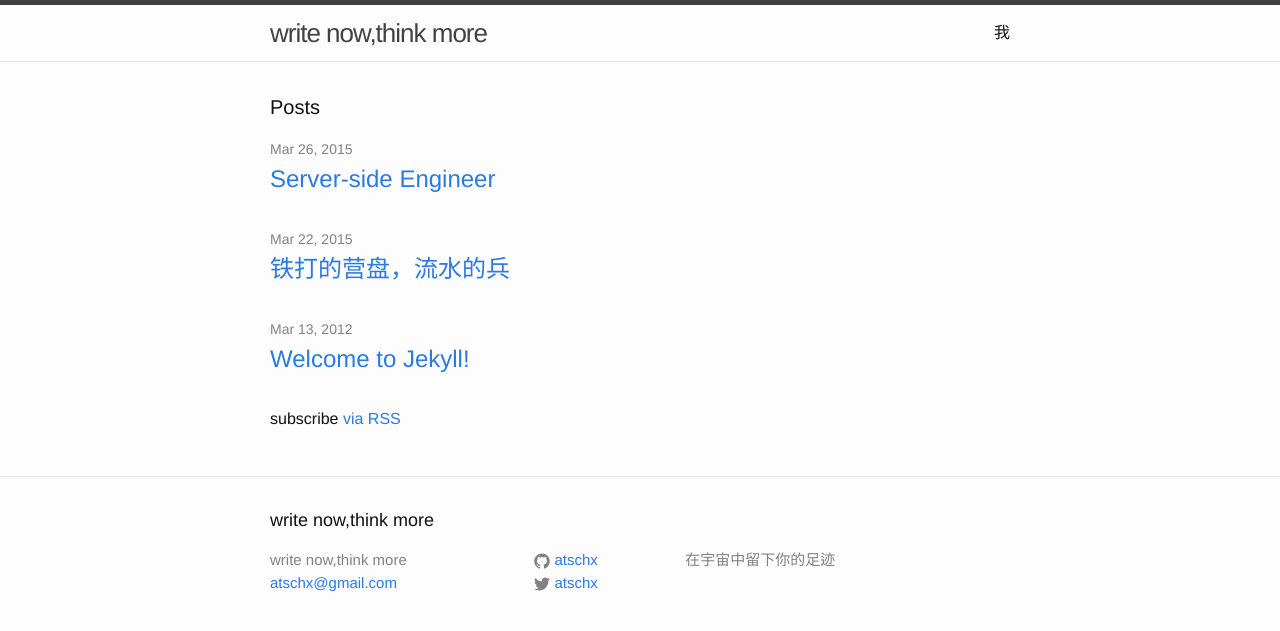
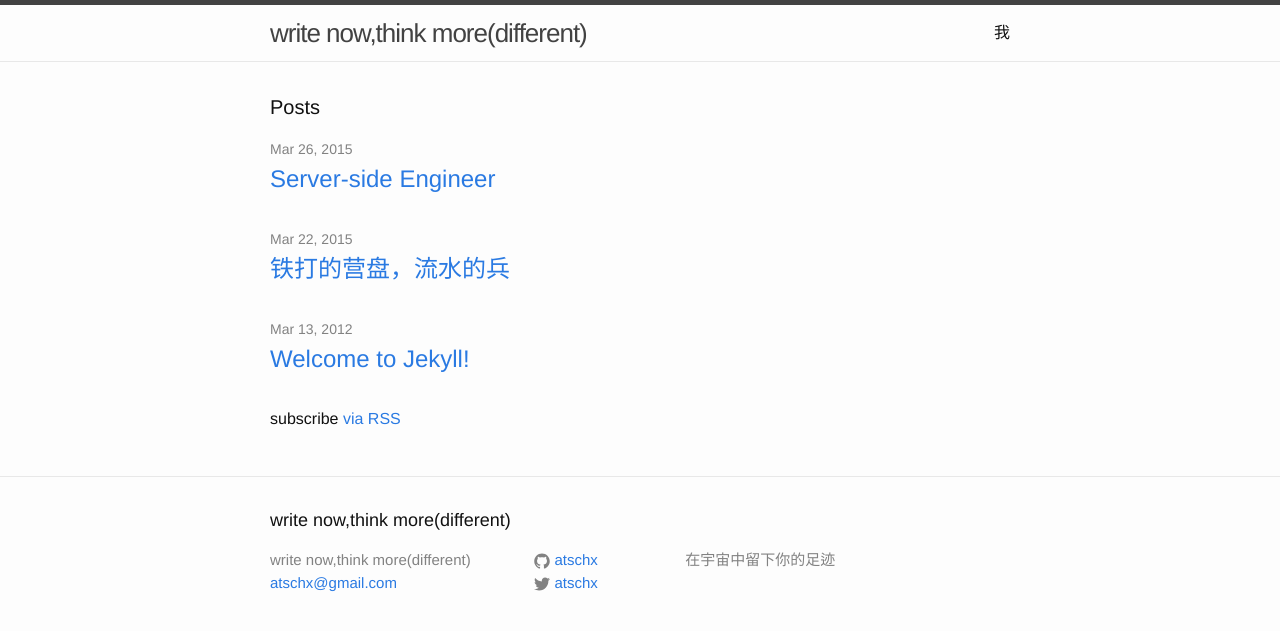
Before and after one commit to atschx/atschx.github.io, a Jekyll site: the page built from index.html, in a window 1280 px wide. Shown: the top 631 px of the page. Built offline with Jekyll 4.4.1, drawn with Linux system fonts in a browser that asks for light colours.

Commit message:
change title

```diff
--- a/_config.yml
+++ b/_config.yml
@@ -1,5 +1,5 @@
 # Site settings
-title: write now,think more
+title: write now,think more(different)
 email: atschx@gmail.com
 description: > # this means to ignore newlines until "baseurl:"
  在宇宙中留下你的足迹
```
